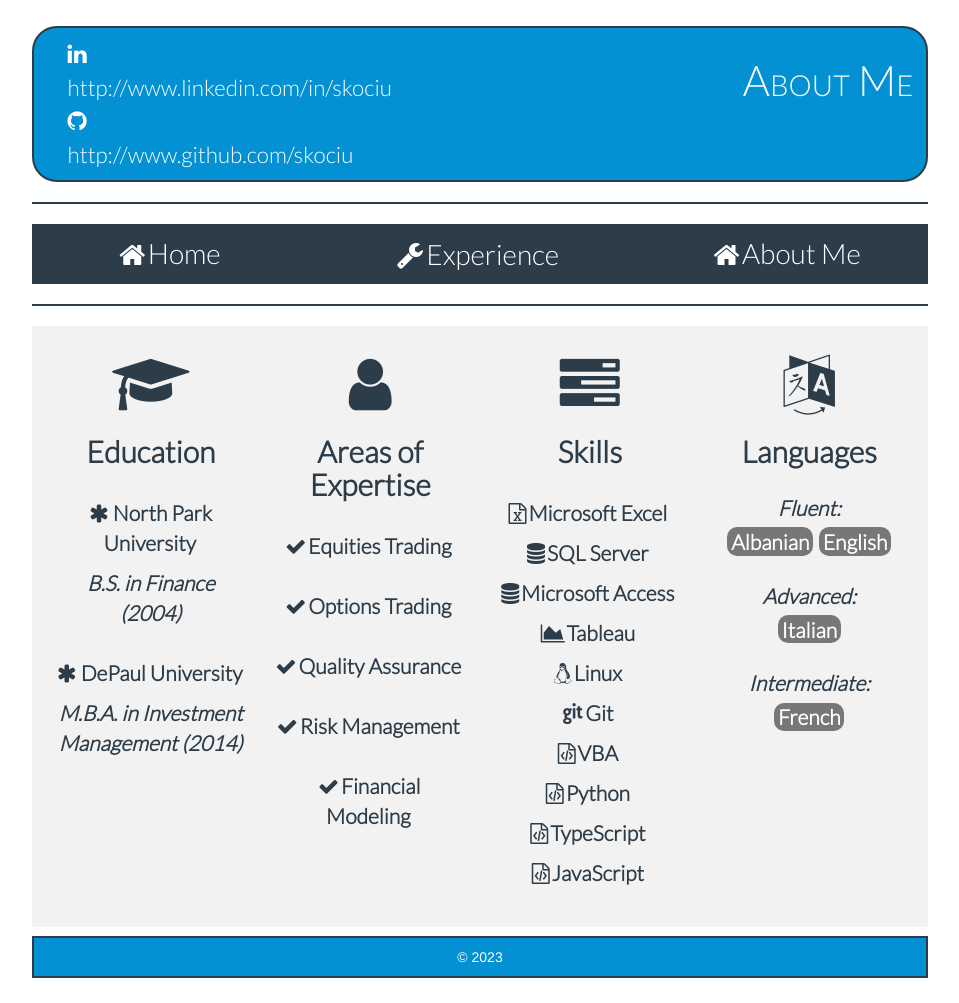
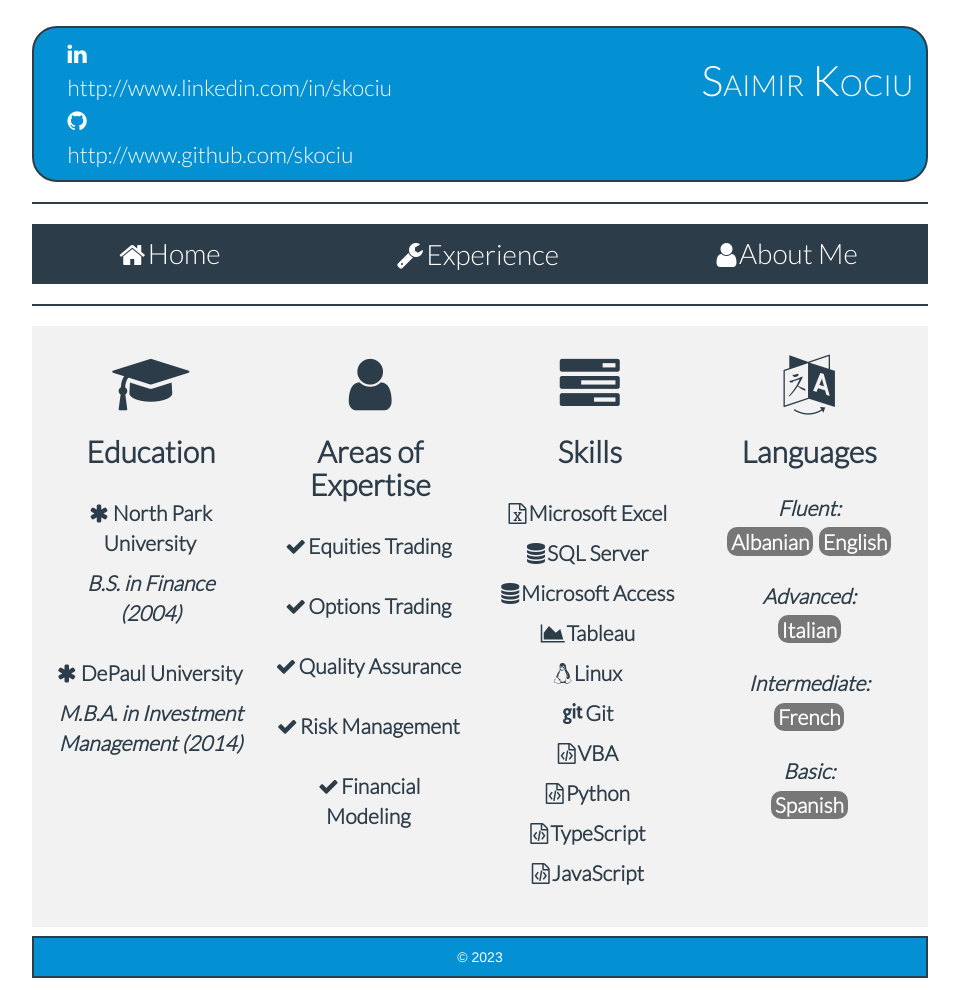
Before and after one commit to skociu/skociu.github.io, a plain HTML site: page index.html in a window 1280 px wide. Shown: the whole page, without its empty margins (160-1119 px from the left). Drawn offline with Linux system fonts and the light colour scheme.

Commit message:
Add files via upload

```diff
--- a/index.html
+++ b/index.html
@@ -25,7 +25,7 @@
                     <span class="header-links"><a href="http://www.github.com/skociu">http://www.github.com/skociu</a></span>
                 </section>
                 <section class="col-md-8 header-text">
-                    <h1 class="header-text">About Me</h1>
+                    <h1 class="header-text">Saimir Kociu</h1>
                 </section>
             </header>
 
@@ -45,7 +45,7 @@
 					  <a class="nav-links"href="experience.html"><i class="fa fa-wrench"></i><span class="sp">Experience</span></a>
 				  </li>
 				 <li>
-						<a class="nav-links"href="aboutme.html"><i class="fa fa-home"></i><span class="sp">About Me</span></a>
+					  <a class="nav-links"href="aboutme.html"><i class="fa fa-user"></i><span class="sp">About Me</span></a>
 				  </li>
                 </ul>
             </nav>
@@ -121,6 +121,10 @@
 						                <span class="language-text">Intermediate:</span><br/>
 						                <span class="badge mybadge">French</span>
 						            </h2>
+									<h2 class="text-center">
+						                <span class="language-text">Basic:</span><br/>
+						                <span class="badge mybadge">Spanish</span>
+						            </h2>
 						            <br/>
 						    </div>
 
```
Also changed, not shown: aboutme.html (+1 -1 lines), error.html (+4 -0 lines), experience.html (+3 -3 lines), albmap.html (line endings or trailing spaces). Lines whose indentation alone changed are shown as unchanged.
